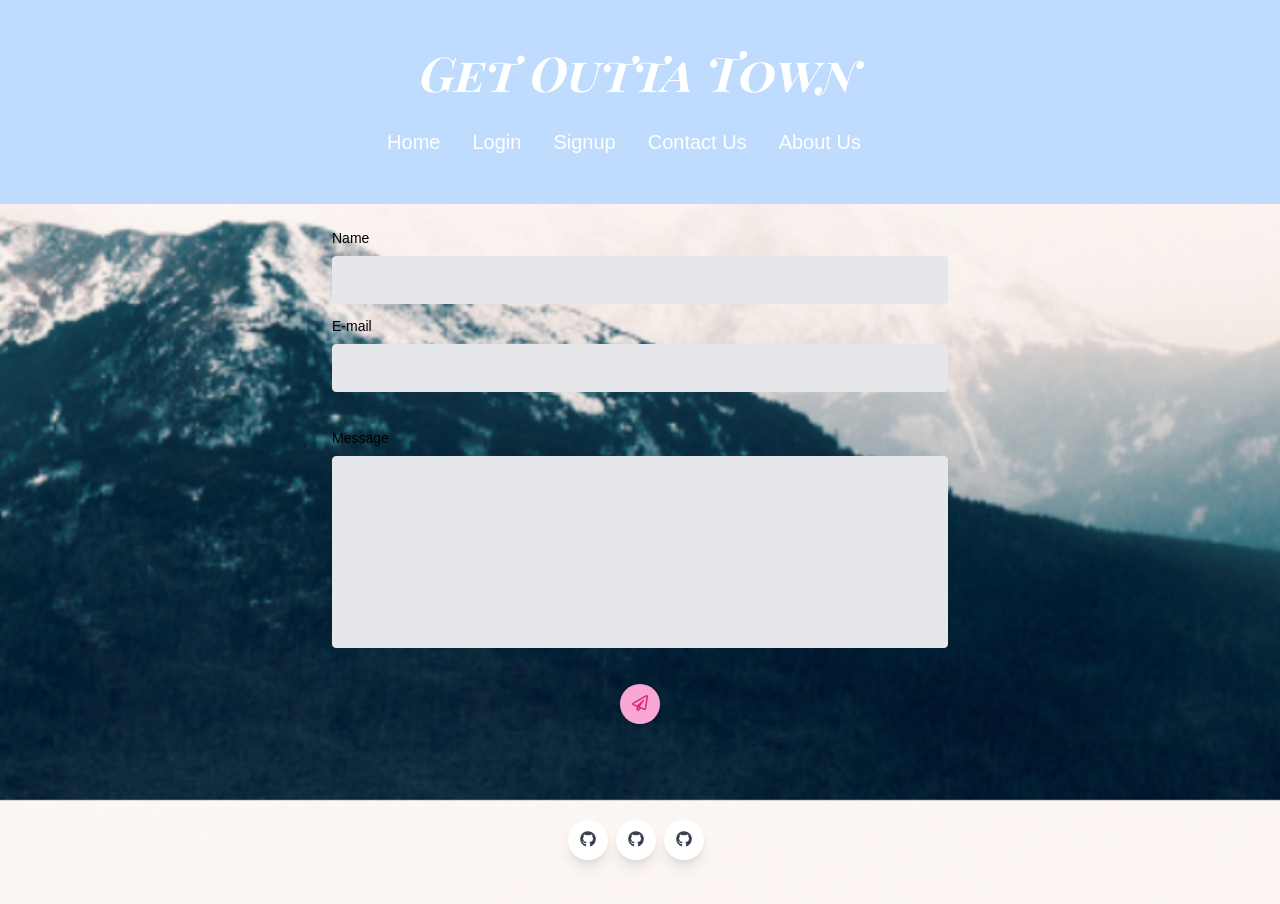
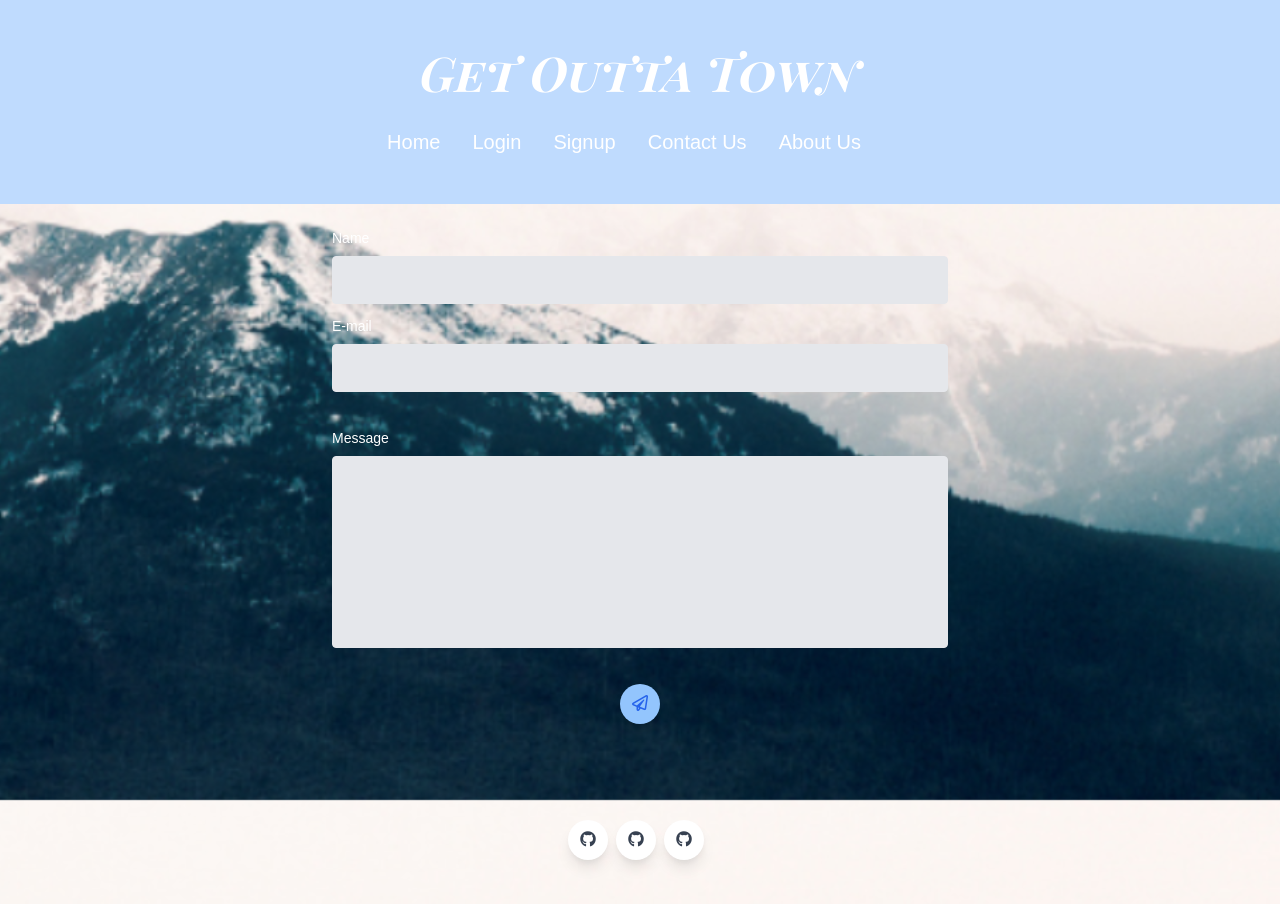
Before and after one commit to sophiedeskin/get-outta-town, a React (Create React App) app in the folder client/: page /contact in a window 1280 px wide. Shown: the top 904 px of the page. Built offline with nearby package versions, Linux system fonts and the light colour scheme; the HTML template or start-up script is replaced by a standard one.

Commit message:
stying changes

```diff
--- a/client/src/components/CommentForm/commentform.css
+++ b/client/src/components/CommentForm/commentform.css
@@ -2,3 +2,9 @@
     display:flex;
     justify-content: center;
 }
+.commentform{
+    display: flex;
+    justify-content: center;
+    font-size: large;
+    color: white;
+}
--- a/client/src/components/CommentForm/index.js
+++ b/client/src/components/CommentForm/index.js
@@ -1,7 +1,7 @@
 import React, { useState } from 'react';
 import { Link } from 'react-router-dom';
 import { useMutation } from '@apollo/client';
-
+import "./commentform.css";
 import { ADD_COMMENT } from '../../utils/mutations';
 import Auth from '../../utils/auth';
 
@@ -78,9 +78,10 @@ type="submit"
 </section>
 </>
       ) : (
-        <p>
-          You need to be logged in to share your thoughts. Please{' '}
-          <Link to="/login">login</Link> or <Link to="/signup">signup.</Link>
+        <p className="commentform">
+          You need to be logged in to share your thoughts. Please
+
+          login or signup.
         </p>
       )}
     </div>
--- a/client/src/components/CommentList/index.js
+++ b/client/src/components/CommentList/index.js
@@ -8,7 +8,7 @@ const CommentList = ({ comments = [] }) => {
   const user = data?.user || [];
   console.log(user)
   if (!comments.length) {
-    return <h3 class="flex justify-center text-lg">No Comments Yet</h3>;
+    return <h3 class="text-white flex justify-center text-lg">No Comments Yet</h3>;
   }
 
     return (
--- a/client/src/pages/Contact/index.js
+++ b/client/src/pages/Contact/index.js
@@ -56,7 +56,7 @@ function Contact() {
     <div className="flex flex-wrap mb-15 w-1/2 justify-center" >
       <div className="w-full px-3 ">
               <br/>
-        <label className="block mb-2 text-sm text-black" for="grid-password">
+        <label className="block mb-2 text-sm text-white" for="grid-password">
           Name
         </label>
         <input className="no-resize appearance-none block w-full bg-gray-200 text-gray-700 border border-gray-200 rounded py-3 px-4 mb-3 leading-tight focus:outline-none focus:bg-white focus:border-gray-500 h-12 resize-none" id="nick"
@@ -68,7 +68,7 @@ function Contact() {
     </div>
     <div className="flex flex-wrap mb-6 w-1/2">
       <div className="w-full px-3">
-        <label htmlFor="email" className="block mb-2 text-sm text-black" for="grid-password">
+        <label htmlFor="email" className="block mb-2 text-sm text-white" for="grid-password">
           E-mail
         </label>
         <input className="no-resize appearance-none block w-full bg-gray-200 text-gray-700 border border-gray-200 rounded py-3 px-4 mb-3 leading-tight focus:outline-none focus:bg-white focus:border-gray-500 h-12 resize-none"
@@ -81,7 +81,7 @@ function Contact() {
     </div>
     <div className="flex flex-wrap mb-6 w-1/2 justify-center">
       <div className="w-full px-3">
-        <label className="block mb-2 text-sm text-black" for="grid-password">
+        <label className="block mb-2 text-sm text-white" for="grid-password">
           Message
         </label>
         <textarea className=" no-resize appearance-none block w-full bg-gray-200 text-gray-700 border border-gray-200 rounded py-3 px-4 mb-3 leading-tight focus:outline-none focus:bg-white focus:border-gray-500 h-48 resize-none" id="message"
@@ -92,7 +92,7 @@ function Contact() {
               </textarea>
       </div>
     </div>
-          <button className ="text-pink-600 bg-pink-300 shadow-lg font-normal h-10 w-10 rounded-full outline-none focus:outline-none mb-2" type="button"  type="submit">
+          <button className ="text-blue-600 bg-blue-300 shadow-lg font-normal h-10 w-10 rounded-full outline-none focus:outline-none mb-2" type="button"  type="submit">
              <i className="far fa-paper-plane"></i>
               </button>
   </form>
--- a/client/src/pages/Dashboard/dashboard.css
+++ b/client/src/pages/Dashboard/dashboard.css
@@ -1,4 +1,4 @@
 #addtrip{
-position: relative;
-left: 720px
+position: absolute;
+left: 720px;
 }
--- a/client/src/pages/Dashboard/index.js
+++ b/client/src/pages/Dashboard/index.js
@@ -13,7 +13,7 @@ function MyTrips() {
 
   return (
     <div className="">
-      <button className="flex justify-center pt-6" id="addtrip">
+      <button className="flex items-center pt-6" id="addtrip">
         <Link
           className="bg-blue-600 hover:bg-blue-700 text-white text-sm px-4 py-2  border rounded-full"
           type="submit"
@@ -23,6 +23,8 @@ function MyTrips() {
           Add a Trip
         </Link>
       </button>
+      <br/>
+      <br/>
       <div className="flex justify-center pt-6">
         <div className="">
           <MyTrip trips={trips} />
--- a/client/src/pages/SingleTrip/index.js
+++ b/client/src/pages/SingleTrip/index.js
@@ -7,10 +7,11 @@ import { useQuery } from "@apollo/client";
 import CommentList from "../../components/CommentList";
 import CommentForm from "../../components/CommentForm";
 import Activities from "../../components/Activities";
-
+import { QUERY_USER } from "../../utils/queries";
 import { QUERY_SINGLE_TRIP } from "../../utils/queries";
 
 const SingleTrip = () => {
+
   // Use `useParams()` to retrieve value of the route parameter `:profileId`
   const { tripId } = useParams();
 
@@ -20,7 +21,7 @@ const SingleTrip = () => {
   });
 
   const trip = data?.trip || {};
-
+console.log(trip)
   if (loading) {
     return <div>Loading...</div>;
   }
@@ -38,15 +39,16 @@ const SingleTrip = () => {
                 </picture>
                 <div className="p-4">
                   <h3 className="text-lg font-bold">
-                    <a className="stretched-link" href="#" title="Card 1">
+                    <p className="stretched-link" title="Card 1">
                       {trip.tripCountry}
-                    </a>
+                    </p>
                   </h3>
                   <div className="block mb-2 text-sm text-gray-600">
                     {trip.tripDuration}
                   </div>
                   <p>{trip.tripDesc}</p>
                   <br />
+                  <p></p>
                 </div>
               </div>
             </div>
```
